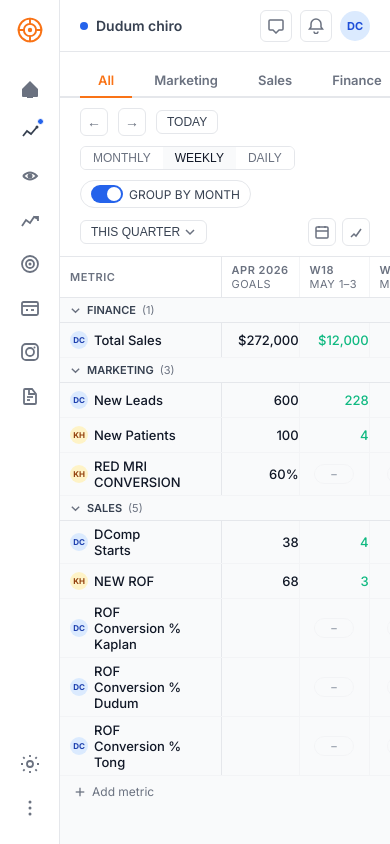
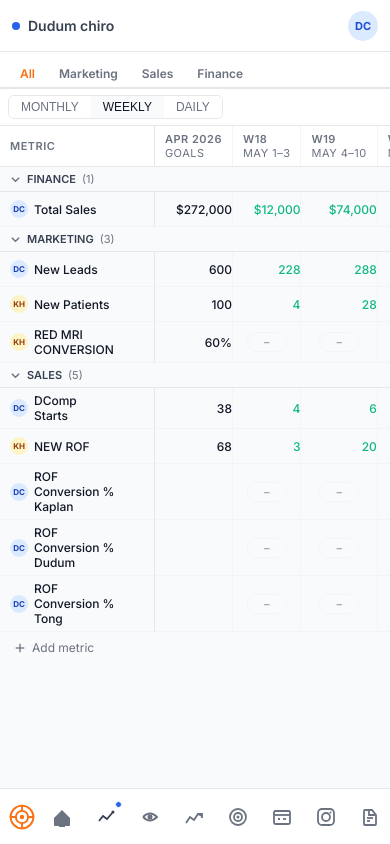
Before and after one commit to jrdudum2/chiro-dashboard, a Flask app: page / in a window 390 px wide. Run offline with Flask 3, Linux system fonts and the light colour scheme; data comes from the database, SQL or seed files in the repository; data that the repository does not hold is empty.

Commit message:
Mobile-responsive layout + PWA manifest so team can install as app

```diff
--- a/server.py
+++ b/server.py
@@ -3,9 +3,9 @@ import requests
 import uuid
 import os
 from datetime import datetime
-from flask import Flask, render_template, jsonify, request
+from flask import Flask, render_template, jsonify, request, send_from_directory
 
-app = Flask(__name__)
+app = Flask(__name__, static_folder='static')
 
 DB_PATH = os.path.join(os.path.dirname(__file__), 'chiro.db')
 GHL_API_KEY = "10b041a3-87b0-4083-bb18-f20d4610fb23"
@@ -205,6 +205,10 @@ def sync_ghl_contacts():
 def index():
     return render_template('index.html')
 
+@app.route('/manifest.json')
+def manifest():
+    return send_from_directory('static', 'manifest.json', mimetype='application/manifest+json')
+
 # ── Patient API ────────────────────────────────────────────────────────────────
 
 @app.route('/api/patients', methods=['GET'])
--- a/templates/index.html
+++ b/templates/index.html
@@ -2,8 +2,13 @@
 <html lang="en">
 <head>
 <meta charset="UTF-8">
-<meta name="viewport" content="width=device-width, initial-scale=1.0">
-<title>Dudum chiro — Precision</title>
+<meta name="viewport" content="width=device-width, initial-scale=1.0, viewport-fit=cover">
+<meta name="apple-mobile-web-app-capable" content="yes">
+<meta name="apple-mobile-web-app-status-bar-style" content="default">
+<meta name="apple-mobile-web-app-title" content="Dudum Chiro">
+<meta name="theme-color" content="#f97316">
+<link rel="manifest" href="/manifest.json">
+<title>Dudum Chiro Dashboard</title>
 <link href="https://fonts.googleapis.com/css2?family=Inter:ital,wght@0,400;0,500;0,600;0,700;1,400&display=swap" rel="stylesheet">
 <style>
 *{box-sizing:border-box;margin:0;padding:0}
@@ -574,6 +579,42 @@ textarea{resize:vertical;min-height:60px}
 #toast.show{opacity:1;transform:translateY(0)}
 #toast.success{border-color:var(--green);color:var(--green)}
 #toast.error{border-color:var(--red);color:var(--red)}
+
+/* ── Mobile ── */
+@media(max-width:768px){
+  body{flex-direction:column}
+  .sidebar{
+    width:100%;min-width:unset;height:56px;min-height:56px;
+    flex-direction:row;padding:0 8px;
+    position:fixed;bottom:0;left:0;right:0;z-index:200;
+    border-right:none;border-top:1px solid var(--border);
+    order:99;padding-bottom:env(safe-area-inset-bottom);
+  }
+  .sidebar-logo{margin-bottom:0;margin-right:4px}
+  .sidebar-nav{flex-direction:row;gap:0;flex:1;justify-content:space-around}
+  .nav-item{width:44px;height:44px}
+  .sidebar-bottom{flex-direction:row;margin-top:0;padding-bottom:0;gap:0}
+  .main-wrapper{flex:1;overflow:hidden}
+  .header{padding:0 12px;height:48px}
+  .header-icon-btn{display:none}
+  .page-content{padding-bottom:72px}
+  .sc-section-tabs{padding:8px 10px 0;overflow-x:auto;white-space:nowrap;flex-wrap:nowrap}
+  .sc-controls{padding:6px 8px;gap:4px;flex-wrap:wrap}
+  .sc-nav-btn,.sc-today,.sc-toggle,.sc-quarter-btn,.sc-icon-btn{display:none}
+  .sc-tabs{border-radius:6px}
+  .sc-table-wrap{overflow-x:auto;-webkit-overflow-scrolling:touch}
+  .sc-table th:first-child{min-width:120px;max-width:160px}
+  .sc-cell{min-width:60px;padding:5px 7px;font-size:12px}
+  .metric-name-text{font-size:12px}
+  .dash-grid{grid-template-columns:repeat(2,1fr)!important}
+  .page{padding:0}
+  .clinical-controls{flex-wrap:wrap;gap:6px;padding:8px}
+  .pat-table-wrap{overflow-x:auto;-webkit-overflow-scrolling:touch}
+}
+@media(max-width:400px){
+  .dash-grid{grid-template-columns:1fr 1fr!important}
+  .sc-stab{padding:6px 10px;font-size:12px}
+}
 </style>
 </head>
 <body>
```
Also changed, not shown: static/icon-192.png (added), static/icon-512.png (added), static/manifest.json (added).
